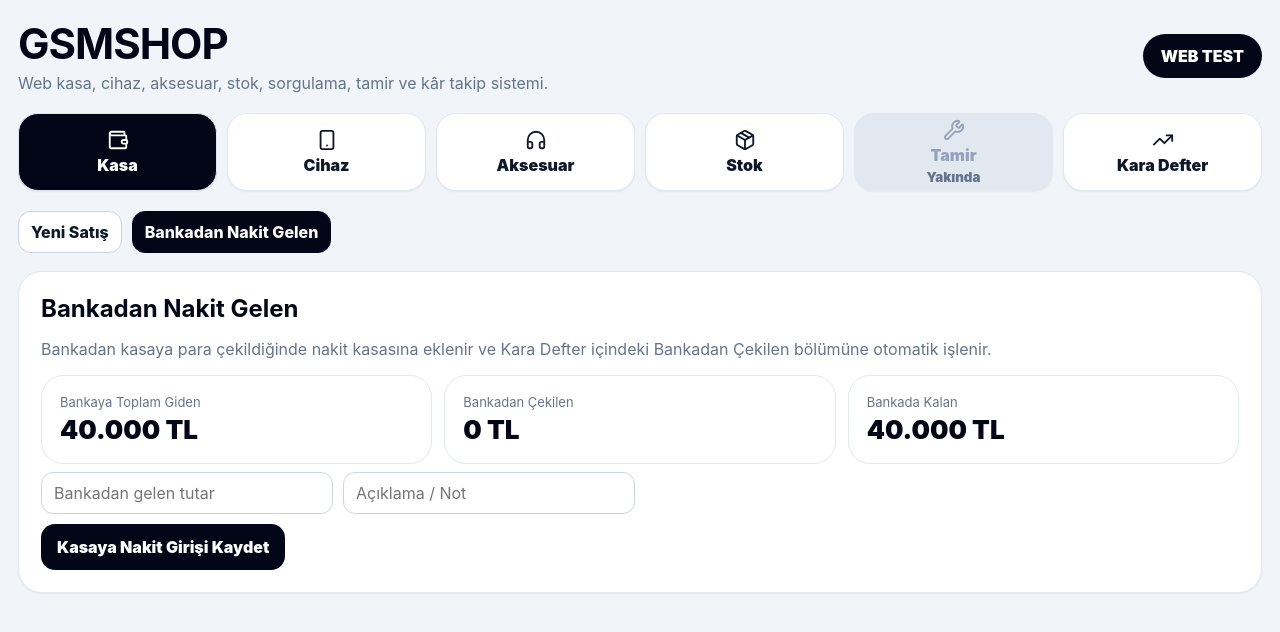
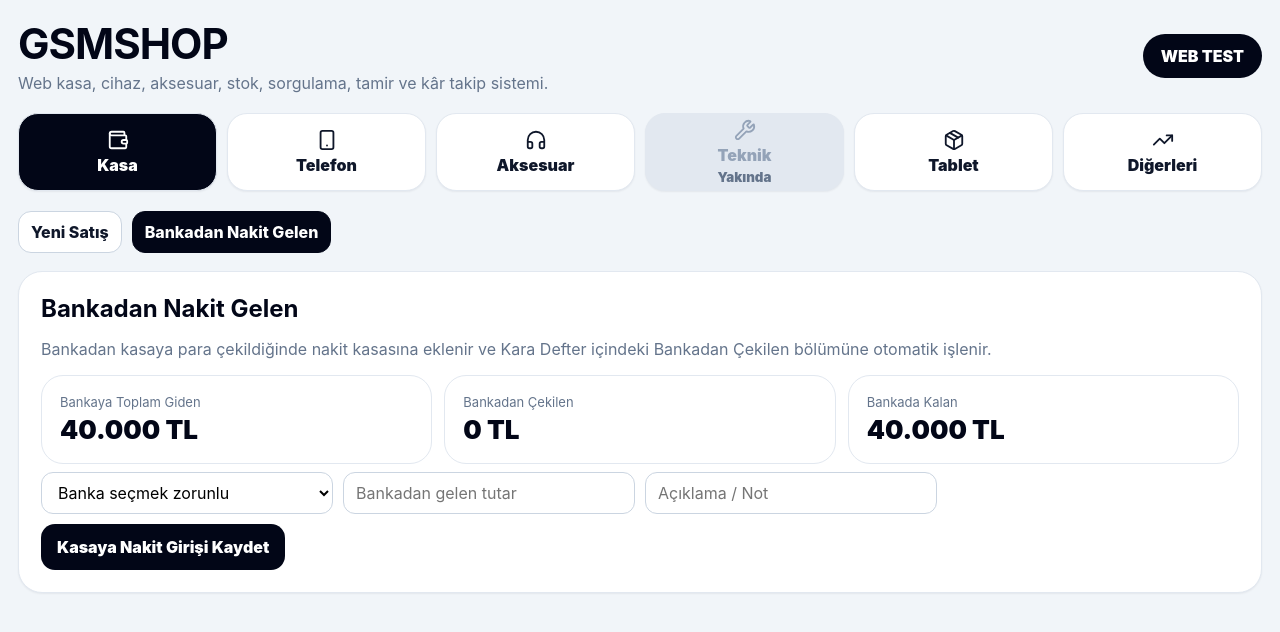
Before and after one commit to rodi65/gsmshop-web, a React (Vite) app: page / in a window 1280 px wide. Both pictures are taken after a click on the button "Bankadan Nakit Gelen". Shown: the top 632 px of the page. Built offline with nearby package versions, Linux system fonts and the light colour scheme.

Commit message:
GSMSHOP temiz V15 banka zorunlu ve ana menu

```diff
--- a/src/App.jsx
+++ b/src/App.jsx
@@ -23,7 +23,7 @@ const saleTypes = ["Telefon Satışı", "Saat Satışı", "Tablet Satışı", "P
 const deviceTypes = ["Telefon", "Saat", "Tablet", "PC", "Elektronik"];
 const banks = ["Ziraatbank", "İşbank", "Garantibank", "Halkbank", "Qnbbank", "Vakıfbank", "Yapıkredi"];
 const memoryOptions = ["64 GB", "128 GB", "256 GB", "512 GB", "1 TB"];
-const categories = ["KILIF", "EKRAN Koruyucu", "USB", "ŞARJ", "KULAKLIK", "DİĞERLERİ"];
+const categories = ["KILIF", "EKRAN Koruyucu", "USB", "ŞARJ", "KULAKLIK"];
 const accessoryGroups = {
   "KILIF": ["A Kılıf", "B Kılıf", "Silikon Kılıf"],
   "EKRAN Koruyucu": ["A Cam", "B Cam", "C Cam"],
@@ -233,7 +233,8 @@ export default function App() {
   const [suppliers, setSuppliers] = useState(["MOBİLTEK İLETİŞİM", "GALAKSİ TEKNOLOJİ", "BASEUS TÜRKİYE"]);
   const [supplierModalOpen, setSupplierModalOpen] = useState(false);
   const [newSupplierName, setNewSupplierName] = useState("");
-  const [bankCashForm, setBankCashForm] = useState({ amount: "", note: "" });
+  const [bankCashForm, setBankCashForm] = useState({ amount: "", bank: "", note: "" });
+  const [showOtherMainMenu, setShowOtherMainMenu] = useState(false);
   const [bankMovements, setBankMovements] = useState([
     { id: 1, type: "Bankaya Giden", amount: "40.000 TL", note: "POSTAN Gelen - Garantibank", bank: "Garantibank", date: new Date().toISOString() },
   ]);
@@ -375,6 +376,7 @@ export default function App() {
 
   function saveBankCashIncoming() {
     const amount = parseMoneyInput(bankCashForm.amount);
+    if (!bankCashForm.bank) return alert("Banka ismi seçmek zorunludur");
     if (!amount) return alert("Bankadan gelen nakit tutarını yaz");
     if (amount > bankReport.remainingInBank) return alert("Bankada kalan tutardan fazla çekim yapılamaz");
 
@@ -383,13 +385,14 @@ export default function App() {
         id: Date.now(),
         type: "Bankadan Çekilen",
         amount: money(amount),
-        note: bankCashForm.note || "Kasaya nakit giriş",
+        bank: bankCashForm.bank,
+        note: bankCashForm.note || `Bankadan Nakit Gelen - ${bankCashForm.bank}`,
         date: new Date().toISOString(),
       },
       ...bankMovements,
     ]);
 
-    setBankCashForm({ amount: "", note: "" });
+    setBankCashForm({ amount: "", bank: "", note: "" });
     alert("Bankadan gelen para nakit kasasına eklendi ve Bankadan Çekilen bölümüne işlendi.");
   }
 
@@ -538,33 +541,72 @@ export default function App() {
         </header>
 
         <nav className="nav-grid">
-          {[
-            ["kasa", "Kasa", Wallet],
-            ["cihaz", "Cihaz", Smartphone],
-            ["aksesuar", "Aksesuar", Headphones],
-            ["stok", "Stok", Package],
-            ["tamir", "Tamir", Wrench],
-            ["vole", "Kara Defter", TrendingUp],
-          ].map(([key, label, Icon]) => (
           <button
-              key={key}
-              disabled={key === "tamir"}
-              className={active === key ? "nav-btn active" : key === "tamir" ? "nav-btn disabled" : "nav-btn"}
+            className={active === "kasa" ? "nav-btn active" : "nav-btn"}
+            onClick={() => setActive("kasa")}
+          >
+            <Wallet size={22} />
+            <span>Kasa</span>
+          </button>
+
+          <button
+            className={active === "cihaz" && stockForm.deviceType === "Telefon" ? "nav-btn active" : "nav-btn"}
             onClick={() => {
-                if (key === "tamir") return;
-                if (key === "vole") {
-                  openKaraDefter();
-                  return;
-                }
-                setActive(key);
+              setStockForm({ ...stockForm, module: "Cihaz", deviceType: "Telefon" });
+              setActive("cihaz");
             }}
           >
-              <Icon size={22} />
-              <span>{label}</span>
-              {key === "tamir" && <small>Yakında</small>}
+            <Smartphone size={22} />
+            <span>Telefon</span>
           </button>
-          ))}
+
+          <button
+            className={active === "aksesuar" ? "nav-btn active" : "nav-btn"}
+            onClick={() => setActive("aksesuar")}
+          >
+            <Headphones size={22} />
+            <span>Aksesuar</span>
+          </button>
+
+          <button
+            className="nav-btn disabled"
+            disabled
+          >
+            <Wrench size={22} />
+            <span>Teknik</span>
+            <small>Yakında</small>
+          </button>
+
+          <button
+            className={active === "cihaz" && stockForm.deviceType === "Tablet" ? "nav-btn active" : "nav-btn"}
+            onClick={() => {
+              setStockForm({ ...stockForm, module: "Cihaz", deviceType: "Tablet" });
+              setActive("cihaz");
+            }}
+          >
+            <Package size={22} />
+            <span>Tablet</span>
+          </button>
+
+          <button
+            className={showOtherMainMenu ? "nav-btn active" : "nav-btn"}
+            onClick={() => setShowOtherMainMenu(!showOtherMainMenu)}
+          >
+            <TrendingUp size={22} />
+            <span>Diğerleri</span>
+          </button>
         </nav>
+
+        {showOtherMainMenu && (
+          <div className="other-menu-panel">
+            <button className={active === "stok" ? "choice active" : "choice"} onClick={() => { setActive("stok"); setShowOtherMainMenu(false); }}>
+              <Package size={16} /> Stok
+            </button>
+            <button className={active === "vole" ? "choice active" : "choice"} onClick={() => { openKaraDefter(); setShowOtherMainMenu(false); }}>
+              <TrendingUp size={16} /> Kara Defter
+            </button>
+          </div>
+        )}
 
         {active === "kasa" && (
           <section className="section">
@@ -682,6 +724,10 @@ export default function App() {
                 </div>
 
                 <div className="form-grid">
+                  <select value={bankCashForm.bank} onChange={(e) => setBankCashForm({ ...bankCashForm, bank: e.target.value })}>
+                    <option value="">Banka seçmek zorunlu</option>
+                    {banks.map((bank) => <option key={bank} value={bank}>{bank}</option>)}
+                  </select>
                   <input type="text" inputMode="numeric" placeholder="Bankadan gelen tutar" value={bankCashForm.amount} onFocus={() => setBankCashForm({ ...bankCashForm, amount: stripMoneyForEdit(bankCashForm.amount) })} onChange={(e) => setBankCashForm({ ...bankCashForm, amount: cleanMoneyTyping(e.target.value) })} onBlur={() => setBankCashForm({ ...bankCashForm, amount: formatMoneyInput(bankCashForm.amount) })} />
                   <input placeholder="Açıklama / Not" value={bankCashForm.note} onChange={(e) => setBankCashForm({ ...bankCashForm, note: e.target.value })} />
                 </div>
@@ -694,7 +740,7 @@ export default function App() {
 
         {active === "cihaz" && (
           <section className="card">
-            <h2>Cihaz Kaydı</h2>
+            <h2>{stockForm.deviceType === "Tablet" ? "Tablet Kaydı" : "Telefon Kaydı"}</h2>
             <DeviceStockForm
               stockForm={stockForm}
               setStockForm={setStockForm}
@@ -1052,6 +1098,7 @@ function AccessoryStockForm({
   setCustomAccessoryCategories = () => {},
 }) {
   const [newCategoryName, setNewCategoryName] = useState("");
+  const [showNewCategoryBox, setShowNewCategoryBox] = useState(false);
   const allAccessoryCategories = [...categories, ...customAccessoryCategories];
   const subTypes = accessoryGroups[stockForm.category] || [stockForm.category];
 
@@ -1062,8 +1109,16 @@ function AccessoryStockForm({
     if (allAccessoryCategories.includes(name)) return alert("Bu kategori zaten var");
 
     setCustomAccessoryCategories([...customAccessoryCategories, name]);
-    setStockForm({ ...stockForm, module: "Aksesuar", category: name, accessorySubType: name, archivedCategory: false });
+    setStockForm({
+      ...stockForm,
+      module: "Aksesuar",
+      category: name,
+      accessorySubType: name,
+      name,
+      archivedCategory: false,
+    });
     setNewCategoryName("");
+    setShowNewCategoryBox(false);
   }
 
   const computedProductName = [stockForm.category, stockForm.accessorySubType].filter(Boolean).join("-");
@@ -1075,26 +1130,44 @@ function AccessoryStockForm({
           <div key={category} className="accessory-category-block">
             <button
               className={stockForm.category === category ? "choice active" : "choice"}
-              onClick={() => setStockForm({ ...stockForm, module: "Aksesuar", category, accessorySubType: (accessoryGroups[category] || [category])[0], name: [category, (accessoryGroups[category] || [category])[0]].filter(Boolean).join("-"), archivedCategory: false })}
+              onClick={() => setStockForm({
+                ...stockForm,
+                module: "Aksesuar",
+                category,
+                accessorySubType: (accessoryGroups[category] || [category])[0],
+                name: [category, (accessoryGroups[category] || [category])[0]].filter(Boolean).join("-"),
+                archivedCategory: false,
+              })}
             >
               {category}
             </button>
           </div>
         ))}
+
+        <div className="accessory-category-block">
+          <button
+            className={showNewCategoryBox ? "choice active" : "choice"}
+            onClick={() => setShowNewCategoryBox(!showNewCategoryBox)}
+            type="button"
+          >
+            + Yeni Kategori Ekle
+          </button>
+        </div>
       </div>
 
+      {showNewCategoryBox && (
         <div className="new-category-box">
           <div className="form-grid">
-          <input placeholder="Diğerlerinden yeni kategori ekle" value={newCategoryName} onChange={(e) => setNewCategoryName(e.target.value)} />
-          <button className="primary" onClick={addCustomCategory} type="button">Yeni Kategori Ekle</button>
+            <input placeholder="Yeni kategori adı" value={newCategoryName} onChange={(e) => setNewCategoryName(e.target.value)} />
+            <button className="primary" onClick={addCustomCategory} type="button">Kaydet</button>
             <div className="remaining-input">
               <span>Yeni Kategori Hakkı</span>
               <b>{customAccessoryCategories.length} / 6</b>
             </div>
           </div>
         </div>
+      )}
 
-      {stockForm.category !== "DİĞERLERİ" && (
       <div className="button-grid">
         {subTypes.map((subType) => (
           <button
@@ -1106,7 +1179,6 @@ function AccessoryStockForm({
           </button>
         ))}
       </div>
-      )}
 
       <div className="form-grid">
         <select value={stockForm.supplier} onChange={(e) => {
--- a/src/style.css
+++ b/src/style.css
@@ -291,3 +291,14 @@ small { color: #64748b; }
   padding: 12px;
   margin: 12px 0;
 }
+
+.other-menu-panel {
+  display: flex;
+  flex-wrap: wrap;
+  gap: 10px;
+  background: white;
+  border: 1px solid #e2e8f0;
+  border-radius: 20px;
+  padding: 14px;
+  box-shadow: 0 1px 2px rgba(15,23,42,.06);
+}
```
Lines whose indentation alone changed are shown as unchanged.
